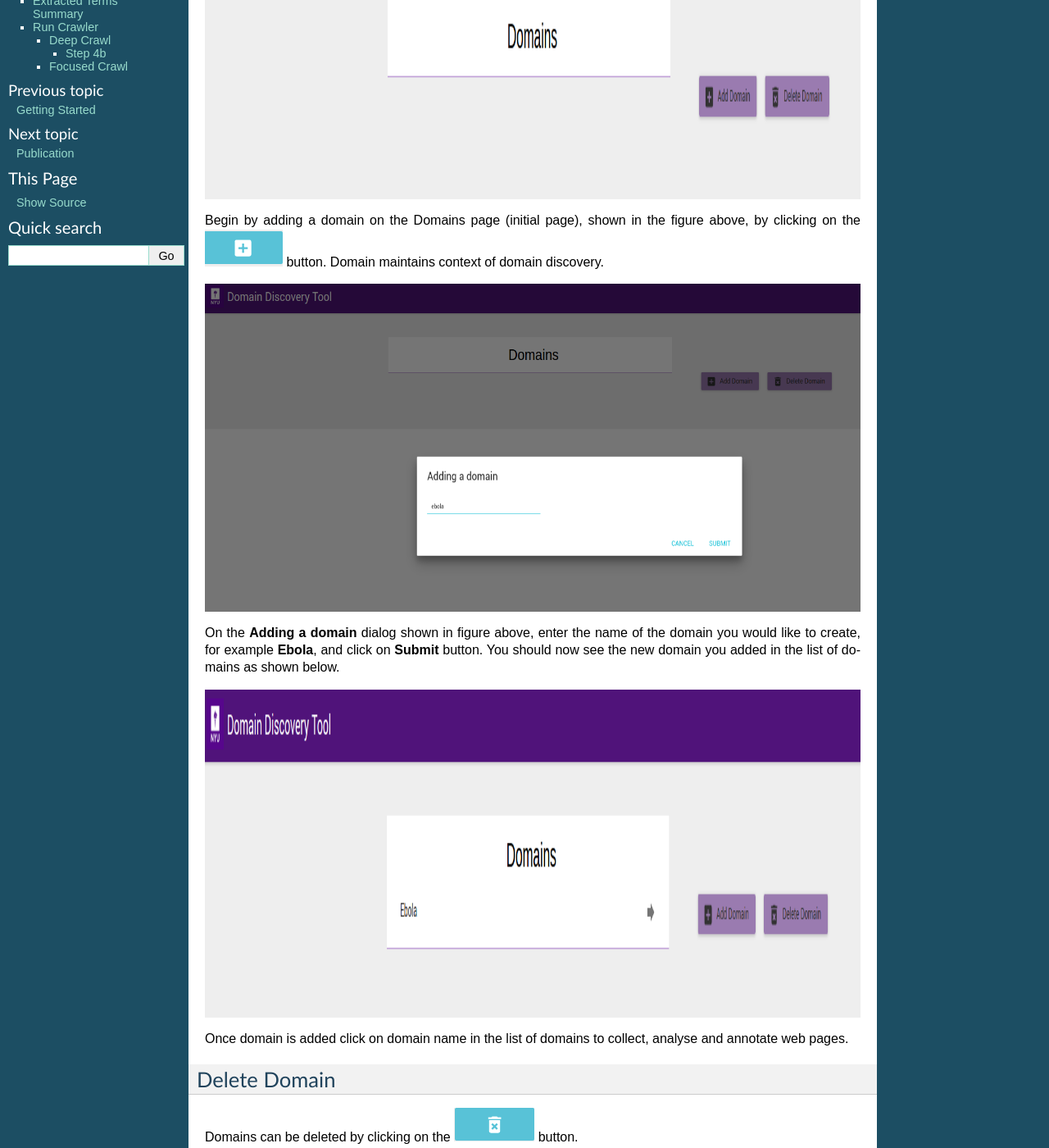
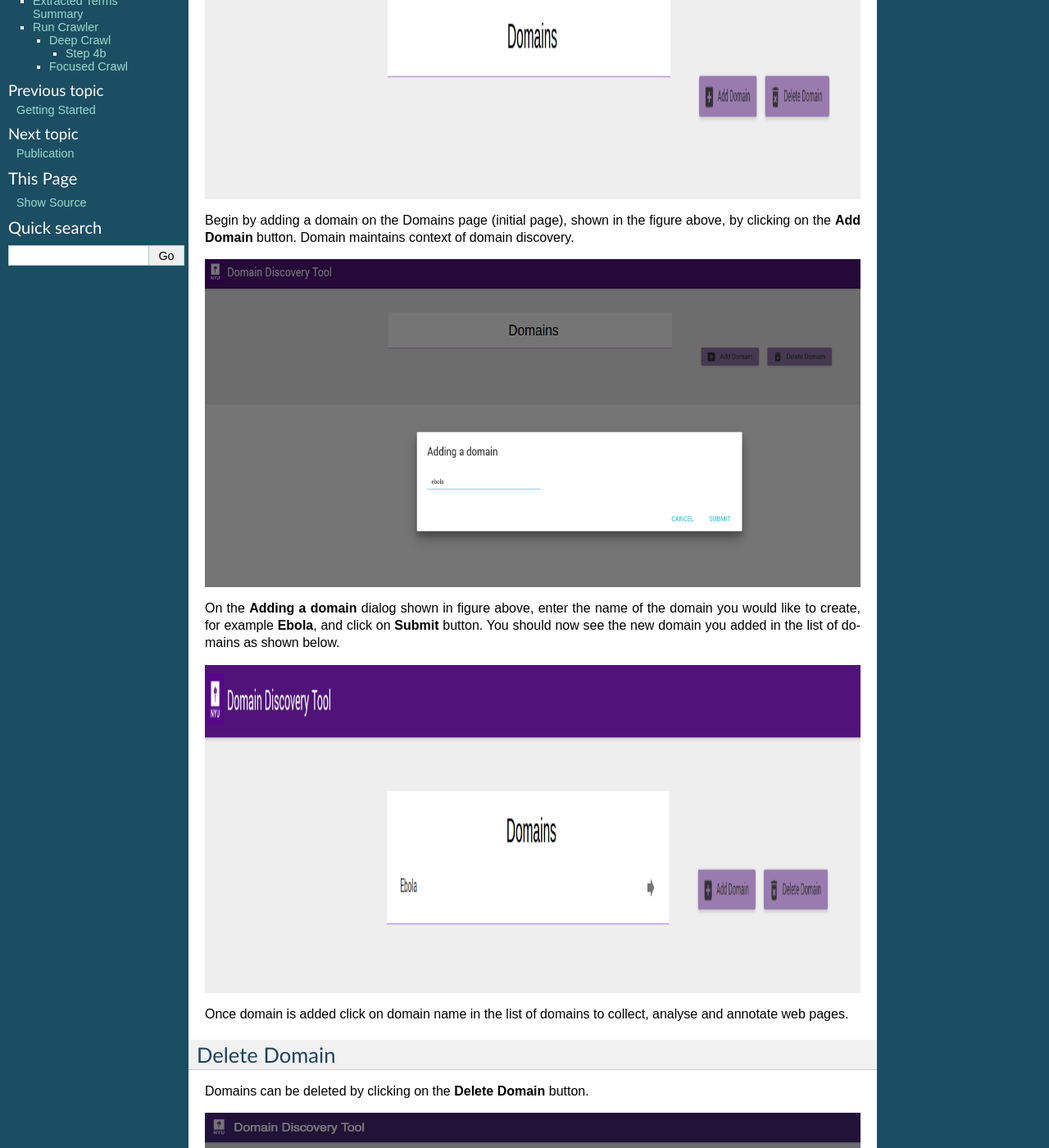
Before and after one commit to VIDA-NYU/domain_discovery_tool, a Sphinx documentation site: the page built from docs/use.rst, in a window 1280 px wide and 1400 px high, scrolled down 337 px. Shown: the whole window at 82% size. Built offline with Sphinx 7.4.7, drawn with Linux system fonts in a browser that asks for light colours.

Commit message:
Removed reference to older add and delete buttons

```diff
--- a/docs/add_domain.rst
+++ b/docs/add_domain.rst
@@ -7,9 +7,7 @@ Create Domain
    :height: 400px
    :alt: alternate text
 
-Begin by adding a domain on the Domains page (initial page), shown in the figure above, by clicking on the |add_domain| button. Domain maintains context of domain discovery.
-
-.. |add_domain| image:: figures/add_domain_button.png
+Begin by adding a domain on the Domains page (initial page), shown in the figure above, by clicking on the **Add Domain** button. Domain maintains context of domain discovery.
 
 .. image:: figures/add_ebola_domain.png
    :width: 800px
--- a/docs/del_domain.rst
+++ b/docs/del_domain.rst
@@ -1,9 +1,7 @@
 Delete Domain
 -------------
 
-Domains can be deleted by clicking on the |delete_domain| button.
-
-.. |delete_domain| image:: figures/delete_domain_button.png
+Domains can be deleted by clicking on the **Delete Domain** button.
 
 .. image:: figures/delete_domain.png
    :width: 800px
```
